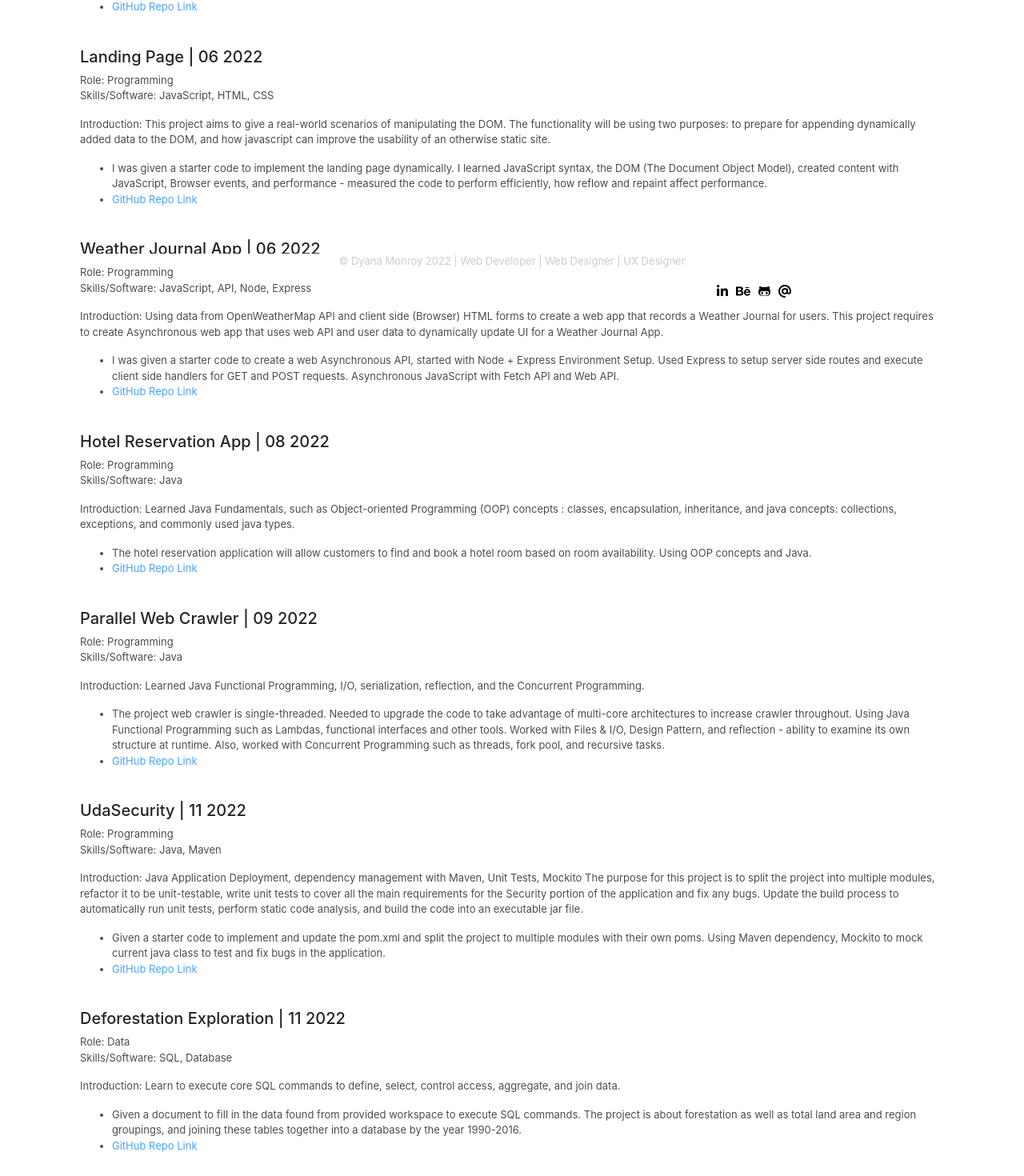
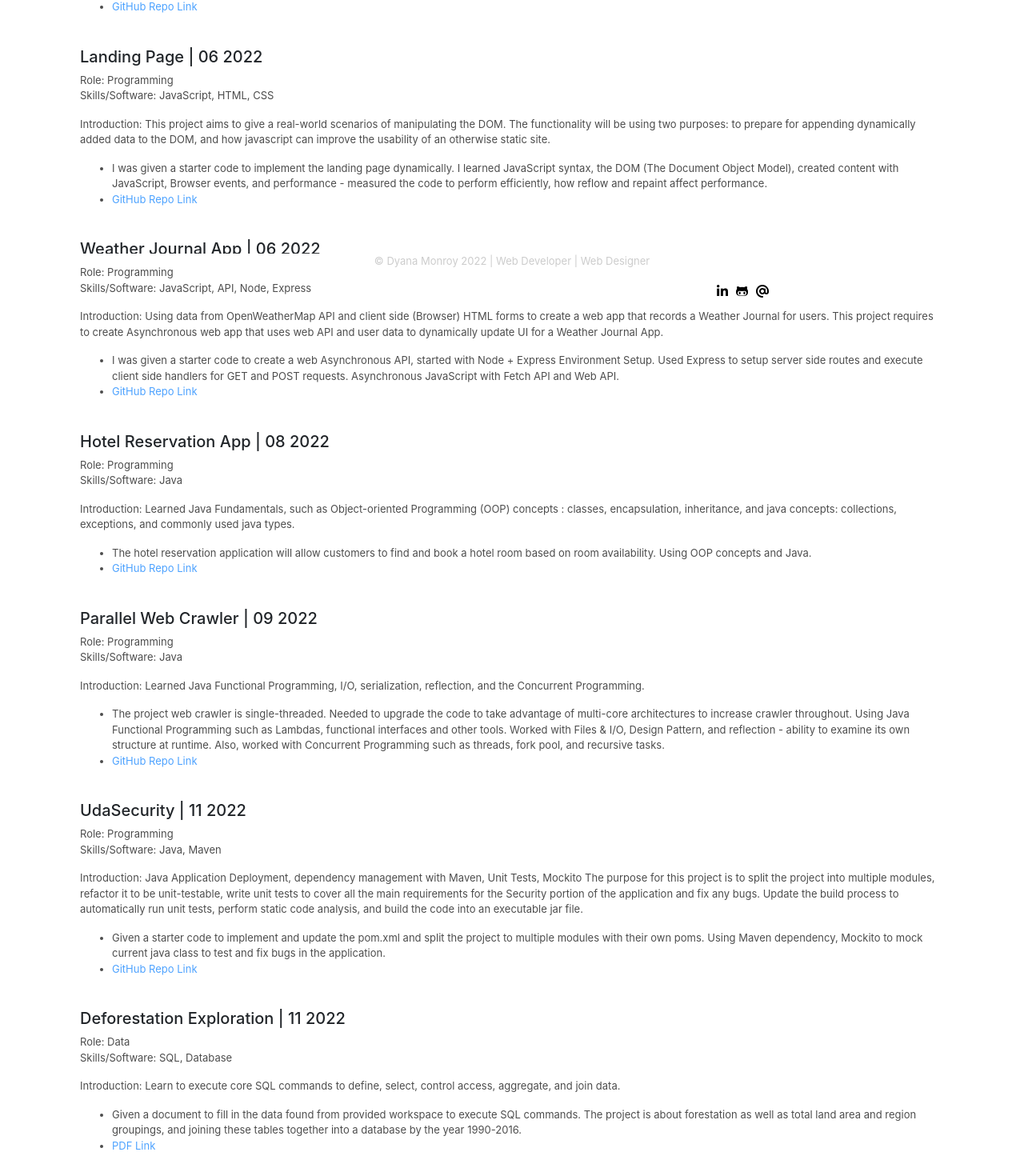
Before and after one commit to DM54/Portfolio, a React (Create React App) app in the folder portfolio/: page /nanodegree in a window 1280 px wide. Shown: the part 424-1894 px from the top of the page at 80% size. Built offline with nearby package versions, Linux system fonts and the light colour scheme.

Commit message:
made some changes

```diff
--- a/portfolio/src/components/footer.js
+++ b/portfolio/src/components/footer.js
@@ -7,12 +7,11 @@ const footer = () => {
 
    <div className= "bg">
      <div className="info">
-       <p> © Dyana Monroy 2022 | Web Developer | Web Designer | UX Designer</p>
+       <p> © Dyana Monroy 2022 | Web Developer | Web Designer</p>
      </div>
      <div className="footerlinks">
 
     <a href="https://www.linkedin.com/in/dyana-monroy-660527156/" target="_blank" rel="noreferrer" ><i class="fab fa-linkedin-in"></i></a>
-    <a href="https://www.behance.net/dyanamonroy" target="_blank" rel="noreferrer" ><i class="fab fa-behance"></i></a>
     <a href="https://github.com/DM54" target="_blank" rel="noreferrer" ><i class="fab fa-github-alt"></i></a>
     <a href="mailto: dyana.monroy17@live.com"><i class="fas fa-at"></i></a>
    </div>
--- a/portfolio/src/pages/NanoDegreeProgram.js
+++ b/portfolio/src/pages/NanoDegreeProgram.js
@@ -156,7 +156,7 @@ const NanoDegreeProgram = () =>{
       Given a document to fill in the data found from provided workspace to execute SQL commands. The project is about
      forestation as well as total land area and region groupings, and joining these tables together into a database by the year 1990-2016.
      </li>
-    <li><a href="https://acrobat.adobe.com/link/review?uri=urn:aaid:scds:US:5eb24ab1-3ce8-3a62-a604-23800f8b7e6f" target="_blank" rel="noreferrer">GitHub Repo Link</a></li>
+    <li><a href="https://acrobat.adobe.com/link/review?uri=urn:aaid:scds:US:5eb24ab1-3ce8-3a62-a604-23800f8b7e6f" target="_blank" rel="noreferrer">PDF Link</a></li>
     </ul>
 
     <br/>
```
